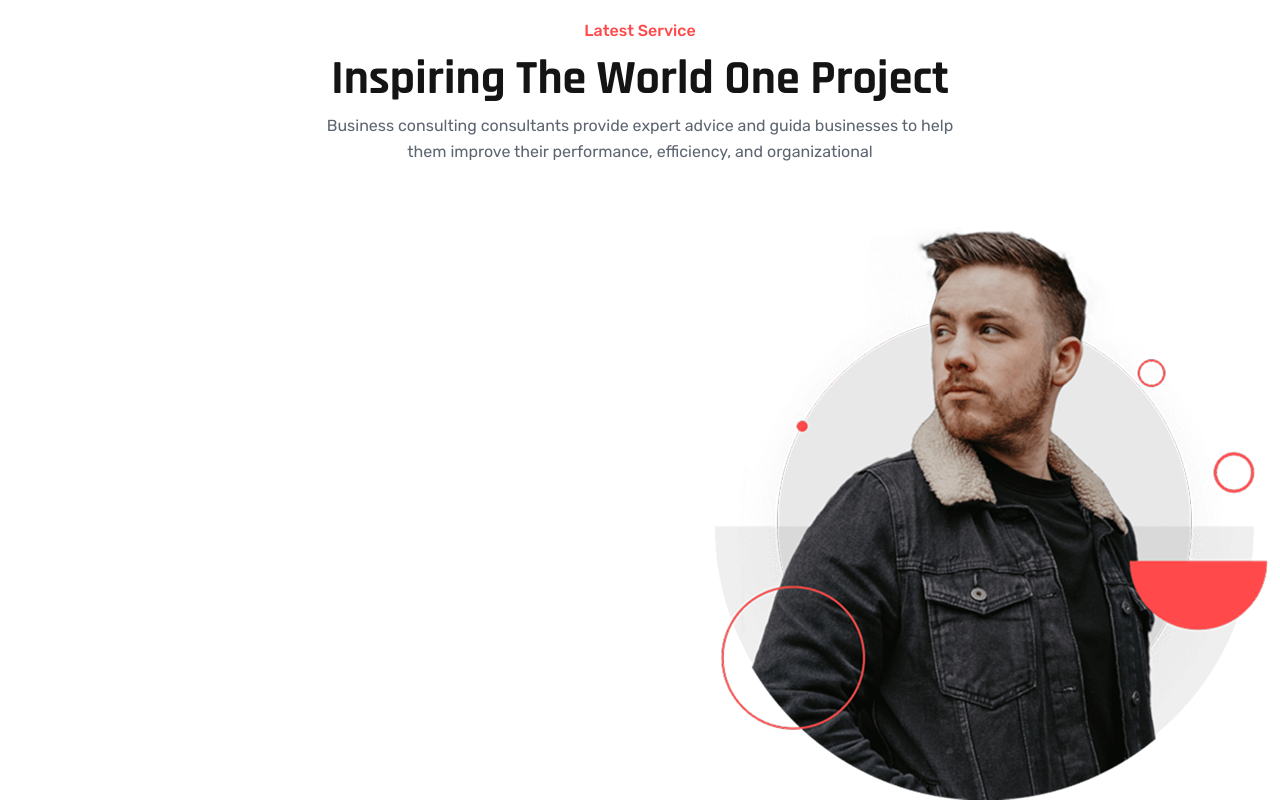
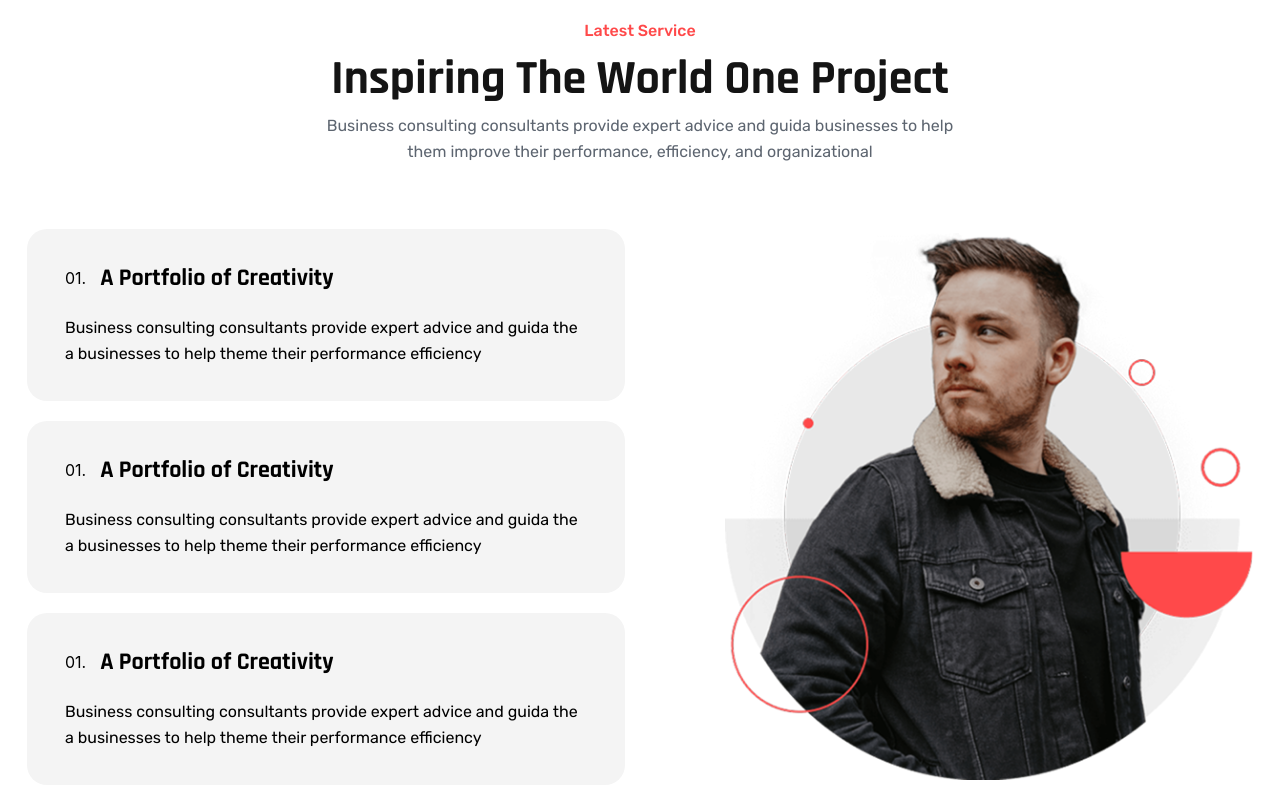
Before and after one commit to nabilislam11/Demo-portfolio, a React (Vite) app: page / in a window 1280 px wide. Shown: the part 1885-2685 px from the top of the page. Built offline with nearby package versions, Linux system fonts and the light colour scheme.

Commit message:
latest service section complete

```diff
--- a/src/components/latest-service/LatestService.jsx
+++ b/src/components/latest-service/LatestService.jsx
@@ -11,8 +11,35 @@ const LatestService = () => {
                         them improve their performance, efficiency, and organizational</p>
                 </div>
                 <div className="flex justify-between items-center ">
-                    <div className=" mt-[30px] "></div>
-                    <div className=" mt-[30px] ">
+                    <div className=" w-[50%] mt-[32px] px-[15px] flex flex-col  justify-between items-center gap-5 ">
+
+                     <div className="  py-[34px] px-[38px] bg-[#F4F4F4] rounded-[20px]  flex flex-col gap-5.5 ">
+                            <div className="flex items-center  gap-3.5 ">
+                                <p>01.</p>
+                                <p className='font-bold font-rajdhani text-[24px] leading-[30px]  '>A Portfolio of Creativity</p>
+                            </div>
+                            <p className='font-normal  font-rubik  text-[16px] leading-[26px] '>Business consulting consultants provide expert advice and guida the a
+businesses to help theme their performance efficiency</p>
+                        </div>
+                         <div className="  py-[34px] px-[38px] bg-[#F4F4F4] rounded-[20px]  flex flex-col gap-5.5 ">
+                            <div className="flex items-center  gap-3.5 ">
+                                <p>01.</p>
+                                <p className='font-bold font-rajdhani text-[24px] leading-[30px]  '>A Portfolio of Creativity</p>
+                            </div>
+                            <p className='font-normal  font-rubik  text-[16px] leading-[26px] '>Business consulting consultants provide expert advice and guida the a
+businesses to help theme their performance efficiency</p>
+                        </div>
+                         <div className="  py-[34px] px-[38px] bg-[#F4F4F4] rounded-[20px]  flex flex-col gap-5.5 ">
+                            <div className="flex items-center  gap-3.5 ">
+                                <p>01.</p>
+                                <p className='font-bold font-rajdhani text-[24px] leading-[30px]  '>A Portfolio of Creativity</p>
+                            </div>
+                            <p className='font-normal  font-rubik  text-[16px] leading-[26px] '>Business consulting consultants provide expert advice and guida the a
+businesses to help theme their performance efficiency</p>
+                        </div>
+
+                    </div>
+                    <div className=" w-[50%] mt-[32px] pl-[85px] pr-[15px] ">
                         <img src={service} alt="" />
                     </div>
                 </div>
```
